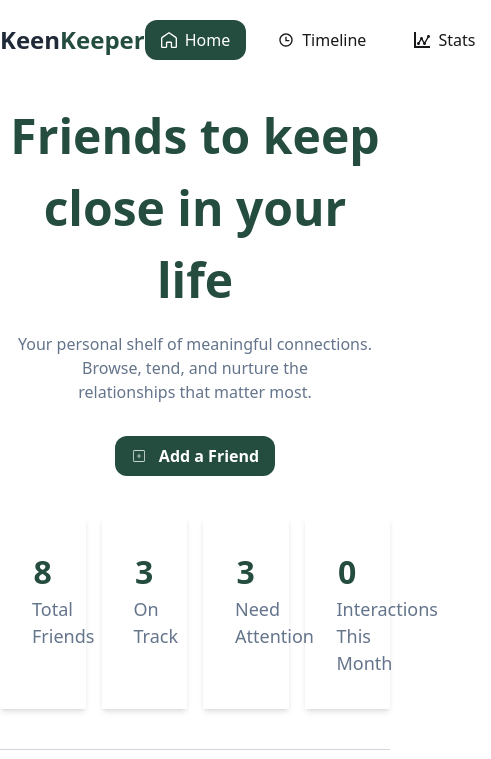
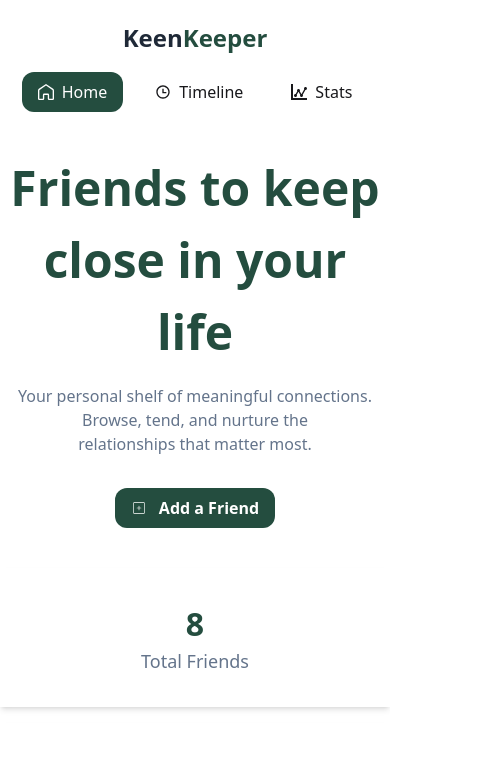
Before and after one commit to KhandakarShakilRana/keen-keeper, a Next.js app: page / in a window 390 px wide. Shown: the top 759 px of the page, 491 px wide, since content can reach past the window. Built offline with nearby package versions, Linux system fonts and the light colour scheme.

Commit message:
responsive issues fixed

```diff
--- a/src/components/Navbar.jsx
+++ b/src/components/Navbar.jsx
@@ -15,7 +15,7 @@ const Navbar = () => {
     }`
     }
   return <div className="max-w-300 w-full mx-auto py-5">
-    <div className="flex justify-between items-center">
+    <div className="flex flex-col md:flex-row justify-between items-center gap-4">
         <Link href={"/"} className="text-[24px]">
         <span className="font-bold  text-[#1F2937]">Keen</span><span className="text-[#244D3F] font-semibold">Keeper</span>
     </Link>
--- a/src/components/friends/Friends.jsx
+++ b/src/components/friends/Friends.jsx
@@ -13,7 +13,7 @@ const Friends = () => {
   return (
     <div>
         <div className='text-[#244D3F] text-[24px] font-semibold mb-4'>Your Friends</div>
-            <div className='grid grid-cols-4 gap-4'>
+            <div className='grid grid-cols-1 md:grid-cols-4 gap-4'>
             {
                 friends.map(d=> {
                     return <Link href={`userdetail/${d.id}`}  className='shadow-md py-4 text-center' key={d.id}>
--- a/src/components/stats/HomeStats.jsx
+++ b/src/components/stats/HomeStats.jsx
@@ -4,7 +4,7 @@ import React from "react";
 
 const HomeStats = () => {
     const { friends , activities } = useFriends();
-  return <div className="grid grid-cols-4 gap-4">
+  return <div className="grid grid-cols-1 md:grid-cols-4 gap-4">
     <div className="shadow-md text-center p-8">
         <h1 className="text-[32px] text-[#244D3F] font-bold">{friends.length}</h1>
         <p className="text-[18px] text-[#64748B]">Total Friends</p>
```
